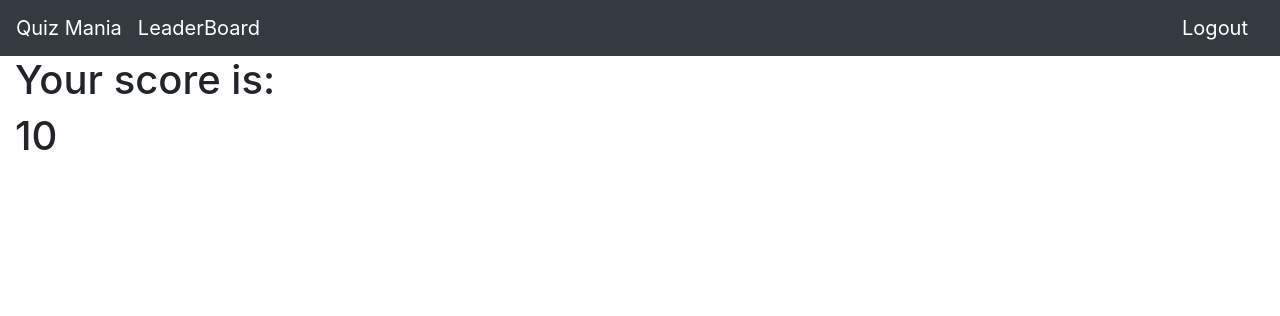
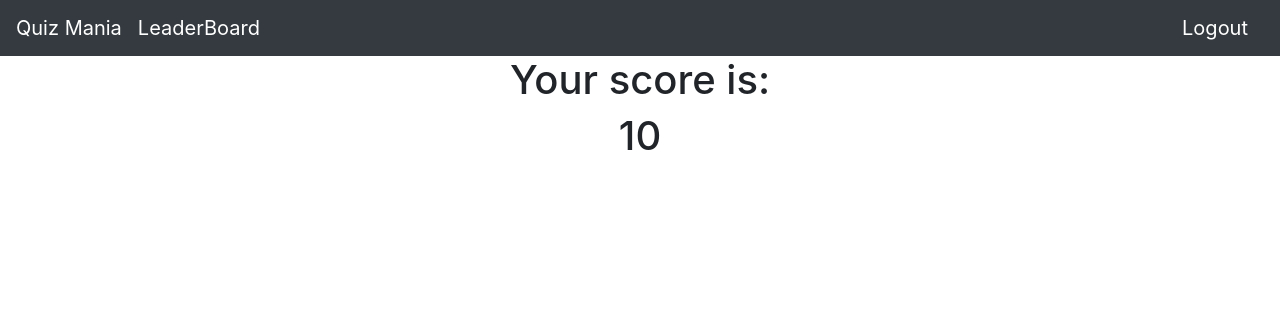
Before and after one commit to abhra04/quiz, a Django app: template questions/templates/showscore.html in a window 1280 px wide. Shown: the top 316 px of the page. Run offline with Django 3.2, Linux system fonts and the light colour scheme; the template is opened without the code that fills it: most values are stand-ins (such as "Sample title", 1, 10 or a date in 2020); some libraries are stand-ins or nearby versions.

Commit message:
Update showscore.html

```diff
--- a/questions/templates/showscore.html
+++ b/questions/templates/showscore.html
@@ -1,5 +1,17 @@
 {%  extends 'usermain.html' %}
 {% block content %}
-<h1>Your score is:</h1>
-<h1> {{score}}<br> </h1>
+
+<style type="text/css">
+
+	.center {
+  width: 1500px;
+}
+.wrapper {
+
+  text-align: center;
+}
+</style>
+
+<h1 class="wrapper">Your score is:</h1>
+<h1 class="wrapper"> {{score}}<br> </h1>
 {% endblock %}
```
